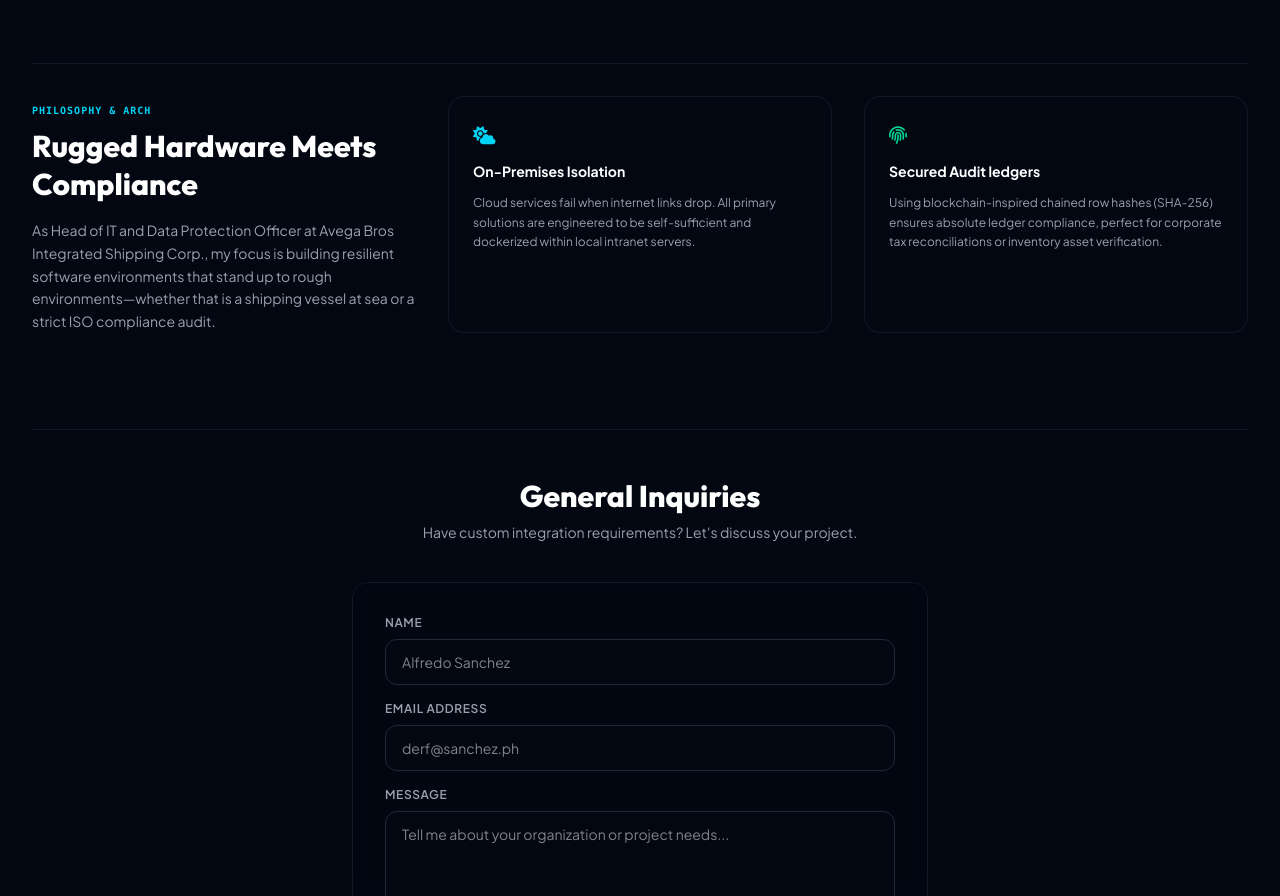
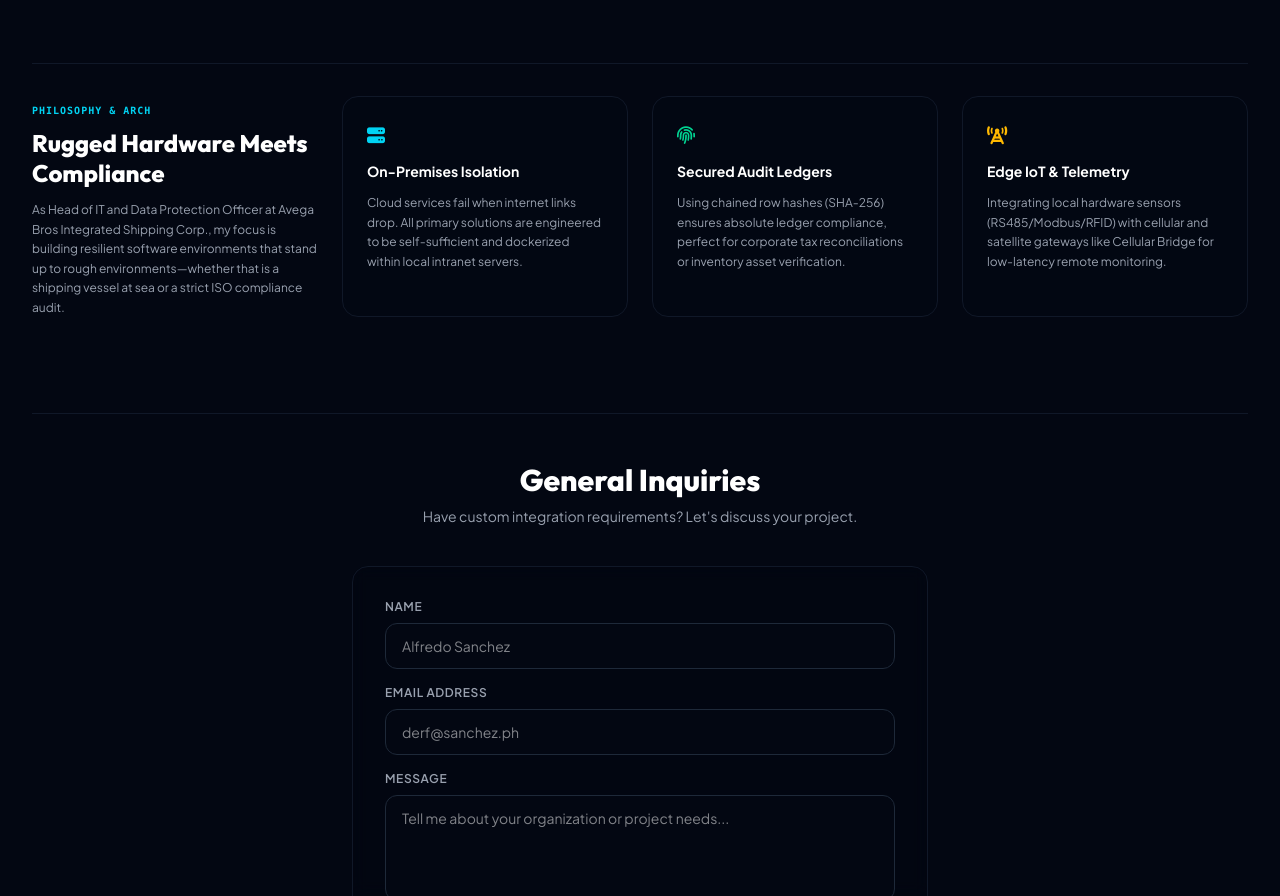
Before and after one commit to tildemark/solutions, a Next.js app: page / in a window 1280 px wide. Shown: the part 3633-4529 px from the top of the page. Built offline with nearby package versions, Linux system fonts and the light colour scheme.

Commit message:
feat: expand Philosophy & Architecture section to balanced 4-column layout with Edge IoT Telemetry

```diff
--- a/app/page.tsx
+++ b/app/page.tsx
@@ -579,26 +579,39 @@
 
         {/* Philosophy Section */}
         <section id="philosophy" className="py-8 border-t border-gray-900">
-          <div className="grid grid-cols-1 lg:grid-cols-3 gap-8">
-            <div>
+          <div className="grid grid-cols-1 md:grid-cols-2 lg:grid-cols-4 gap-6">
+            <div className="lg:col-span-1">
               <span className="text-[10px] font-bold uppercase tracking-widest text-cyan-400 font-mono">Philosophy & Arch</span>
-              <h3 className="font-display text-2xl lg:text-3xl font-extrabold text-white mt-2 leading-tight">Rugged Hardware Meets Compliance</h3>
-              <p className="text-gray-400 text-sm mt-4 leading-relaxed">
+              <h3 className="font-display text-2xl font-extrabold text-white mt-2 leading-tight">Rugged Hardware Meets Compliance</h3>
+              <p className="text-gray-400 text-xs mt-3 leading-relaxed">
                 As Head of IT and Data Protection Officer at Avega Bros Integrated Shipping Corp., my focus is building resilient software environments that stand up to rough environments—whether that is a shipping vessel at sea or a strict ISO compliance audit.
               </p>
             </div>
-            <div className="p-6 rounded-2xl bg-gray-950/30 border border-gray-900 space-y-3">
-              <div className="text-cyan-400 text-lg"><i className="fas fa-cloud-sun"></i></div>
+
+            {/* Pillar 1: On-Premises Isolation */}
+            <div className="p-6 rounded-2xl bg-gray-950/30 border border-gray-900 space-y-3 hover:border-cyan-500/30 transition-colors">
+              <div className="text-cyan-400 text-lg"><i className="fas fa-server"></i></div>
               <h4 className="font-bold text-white text-sm">On-Premises Isolation</h4>
               <p className="text-gray-400 text-xs leading-relaxed">
                 Cloud services fail when internet links drop. All primary solutions are engineered to be self-sufficient and dockerized within local intranet servers.
               </p>
             </div>
-            <div className="p-6 rounded-2xl bg-gray-950/30 border border-gray-900 space-y-3">
+
+            {/* Pillar 2: Secured Audit Ledgers */}
+            <div className="p-6 rounded-2xl bg-gray-950/30 border border-gray-900 space-y-3 hover:border-emerald-500/30 transition-colors">
               <div className="text-emerald-400 text-lg"><i className="fas fa-fingerprint"></i></div>
-              <h4 className="font-bold text-white text-sm">Secured Audit ledgers</h4>
+              <h4 className="font-bold text-white text-sm">Secured Audit Ledgers</h4>
               <p className="text-gray-400 text-xs leading-relaxed">
-                Using blockchain-inspired chained row hashes (SHA-256) ensures absolute ledger compliance, perfect for corporate tax reconciliations or inventory asset verification.
+                Using chained row hashes (SHA-256) ensures absolute ledger compliance, perfect for corporate tax reconciliations or inventory asset verification.
+              </p>
+            </div>
+
+            {/* Pillar 3: Edge IoT & Remote Telemetry */}
+            <div className="p-6 rounded-2xl bg-gray-950/30 border border-gray-900 space-y-3 hover:border-amber-500/30 transition-colors">
+              <div className="text-amber-400 text-lg"><i className="fas fa-tower-cell"></i></div>
+              <h4 className="font-bold text-white text-sm">Edge IoT & Telemetry</h4>
+              <p className="text-gray-400 text-xs leading-relaxed">
+                Integrating local hardware sensors (RS485/Modbus/RFID) with cellular and satellite gateways like Cellular Bridge for low-latency remote monitoring.
               </p>
             </div>
           </div>
```
